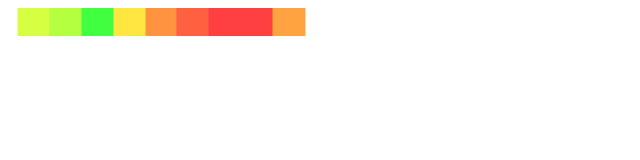
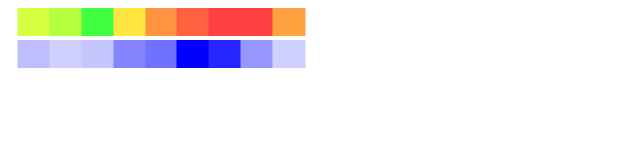
Before and after one commit to jayaddison/cyclovane, a plain HTML site: page www/index.html in a window 1280 px wide. Shown: the whole page, without its empty margins (0-640 px from the left). Drawn offline with Linux system fonts and the light colour scheme.

Commit message:
Add elevation charts

```diff
--- a/www/index.html
+++ b/www/index.html
@@ -3,7 +3,9 @@
     <meta charset="utf-8" />
   </head>
   <body>
-    <canvas id="temperature" height="32" />
+    <canvas id="temperature" height="32"></canvas>
+    <br />
+    <canvas id="elevation" height="32"></canvas>
 
     <script src="js/Chart.HeatMap.S.js"></script>
     <script>
@@ -33,6 +35,10 @@ function createChart(element_id, data, options) {
 var temperatureData = formatData([68, 66, 59, 72, 77, 80, 82, 83, 76]);
 var temperatureOptions = formatOptions(["#40ff40", "#ffff40", "#ff4040"]);
 createChart('temperature', temperatureData, temperatureOptions);
+
+var elevationData = formatData([400, 200, 300, 1000, 1200, 2400, 2000, 800, 200]);
+var elevationOptions = formatOptions(["#d0d0ff", "#0000ff"]);
+createChart('elevation', elevationData, elevationOptions);
     </script>
   </body>
 </html>
```
